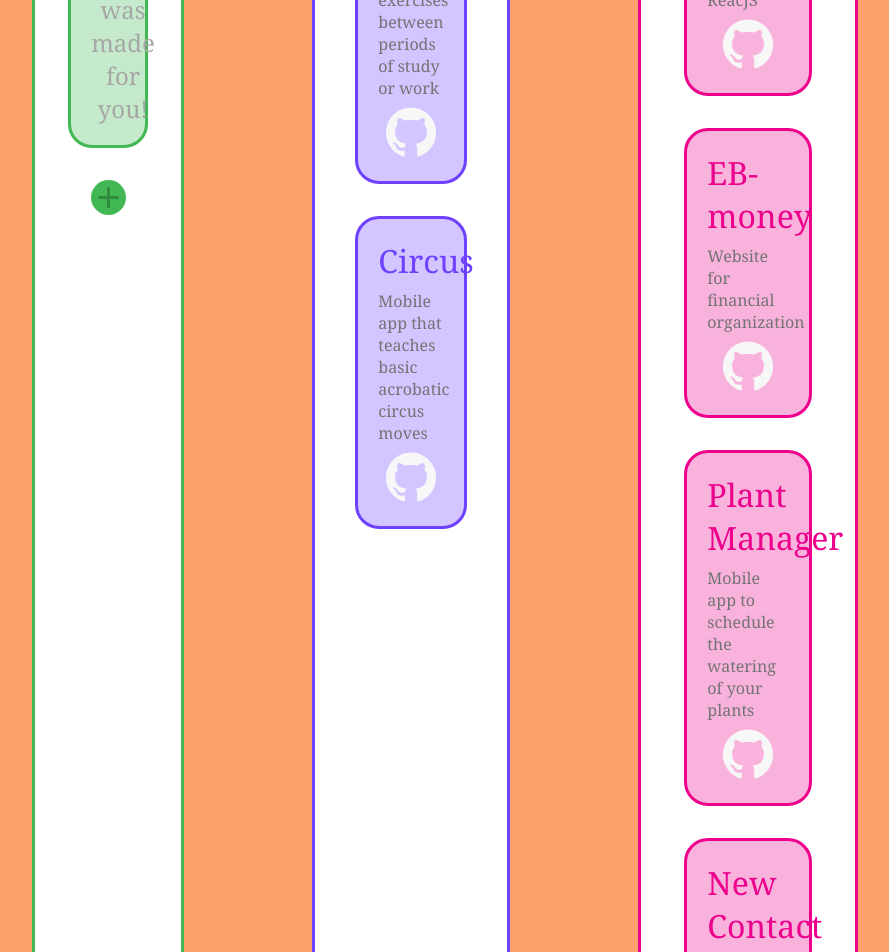
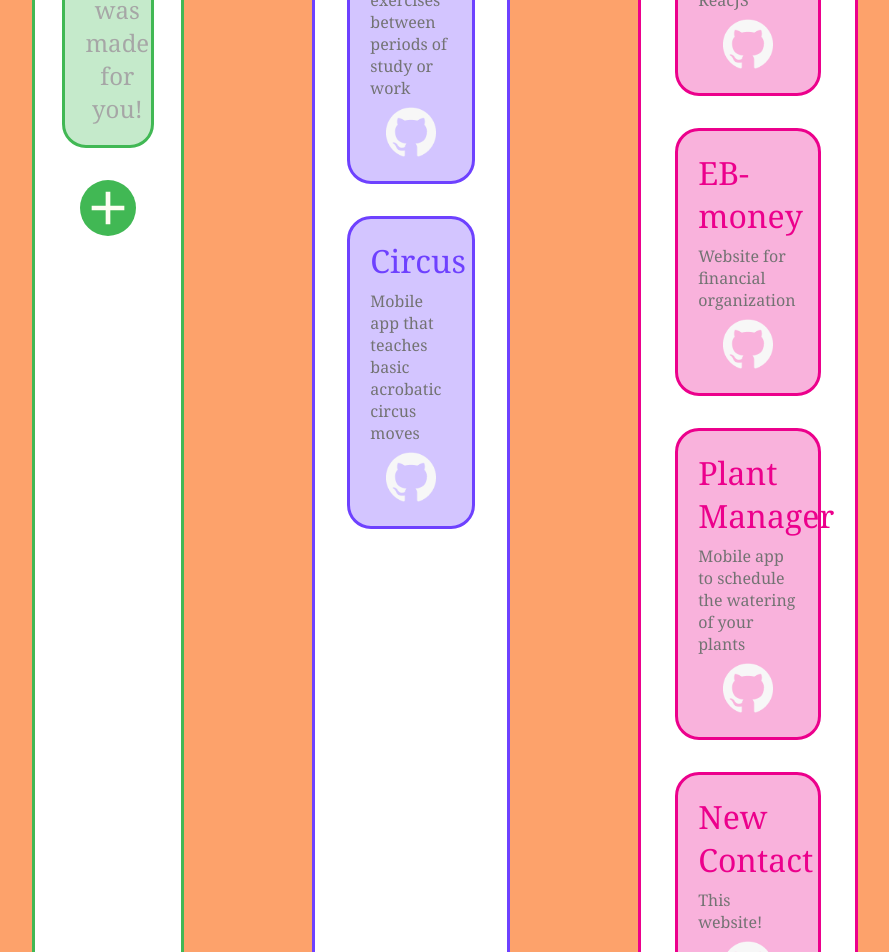
Before and after one commit to ericoBandeira/New-contact, a Next.js app: page / in a window 1280 px wide. Shown: the part 2980-3932 px from the top of the page, without its empty margins (272-1161 px from the left). Built offline with nearby package versions, Linux system fonts and the light colour scheme.

Commit message:
terminando detalhes

```diff
--- a/src/components/Portifolio.tsx
+++ b/src/components/Portifolio.tsx
@@ -38,7 +38,9 @@ export function Portfolio(){
                     <div style={{borderColor: "#41B854", background: "rgba(65, 184, 84, 0.3)"}}>
                         <span>And this space was made for you!</span>
                     </div>
-                    <AddIcon color="disabled" fontSize="large" className={styles.kanbanAddIcon}/>
+                    <a href="mailto:ericobandeira@hotmail.com">
+                        <AddIcon color="action" style={{ fontSize: "3.5rem",color: "rgba(254, 253, 242, 1)" }} className={styles.kanbanAddIcon}/>
+                    </a>
                 </div>
 
                 <div className={styles.containerKanban1} style={{borderColor: "#6E41FF"}}>
@@ -89,7 +91,7 @@ export function Portfolio(){
 
                     <div style={{borderColor: "#EC008C", background: "rgba(236, 0, 140, 0.3"}}>
                         <p style={{color: "#EC008C", fontSize:"2rem"}}> New Contact</p>
-                        <p style={{color: "#737373", fontSize:"1rem"}}> This website </p>
+                        <p style={{color: "#737373", fontSize:"1rem"}}> This website! </p>
                         <div>
                             <Image onClick={handlegithubNewContact} src="/github.png" alt="github" width="50" height="50" />
                         </div>
--- a/styles/components/Portifolio.module.css
+++ b/styles/components/Portifolio.module.css
@@ -49,13 +49,19 @@
     margin-left: auto;
     margin-right: auto;
 }
+
+.containerKanban1 > a :hover{
+    transform: scale(0.95);
+    transition: all 0.3s;
+}
+
 .kanbanAddIcon{
     background-color: rgba(65, 184, 84);
     border-radius: 50%;
 }
 
 .containerKanban1 > div {
-    width: 70%;
+    width: 80%;
     padding: 1.25rem;
     margin-left: auto;
     margin-right: auto;
```
